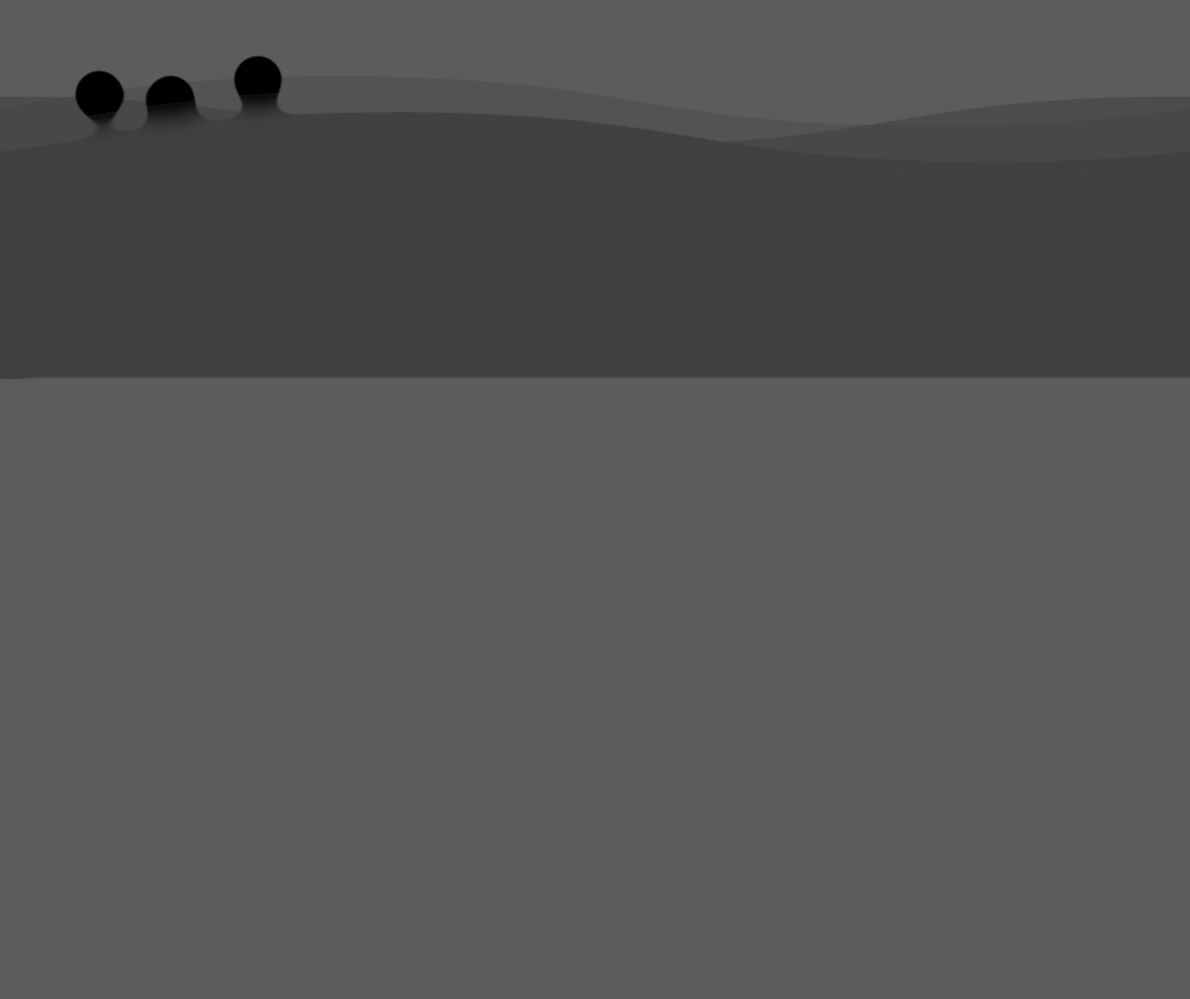
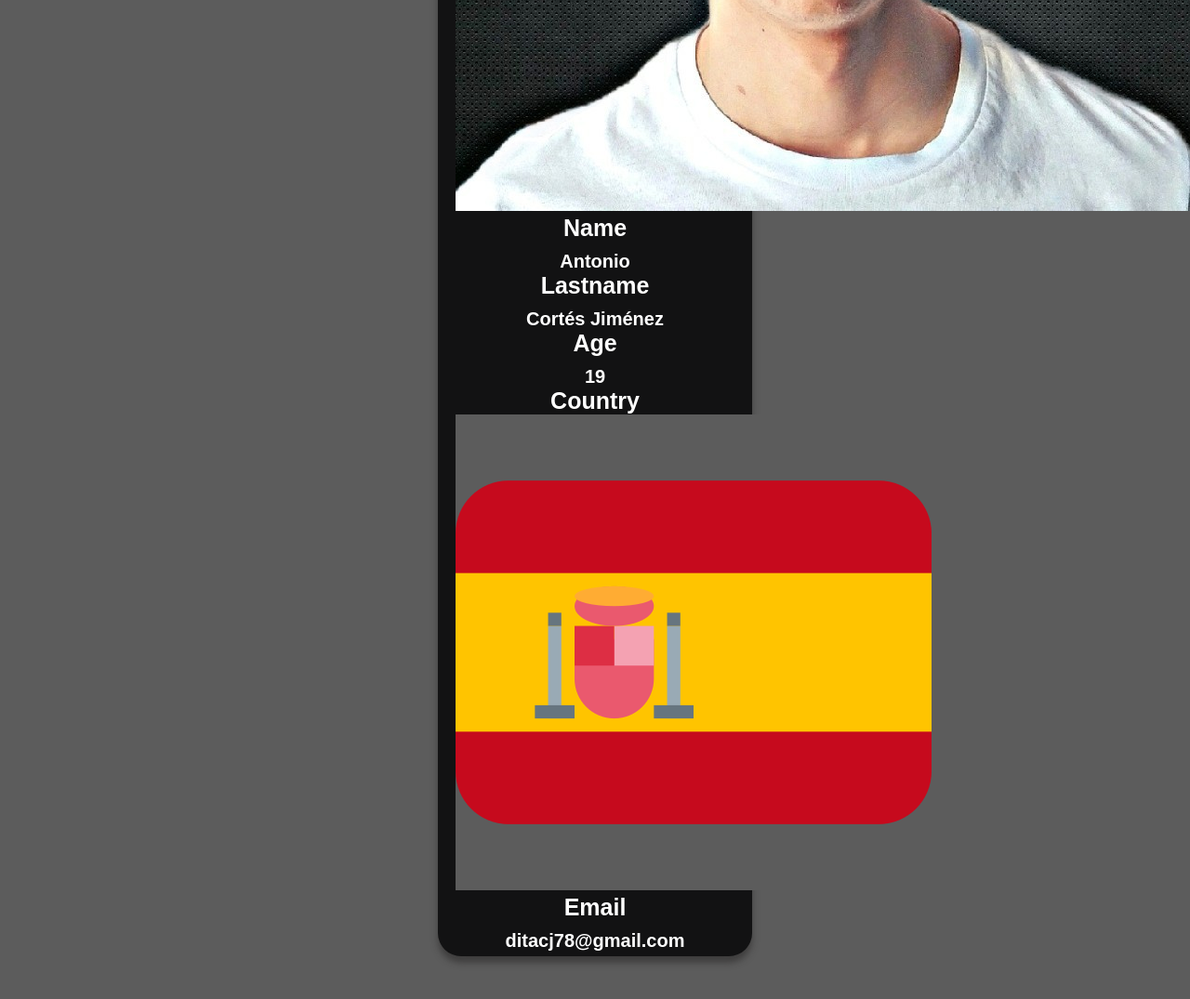
Before and after one commit to le4nnt0nn/le4nnt0nn.github.io, a plain HTML site: page html/cv.html in a window 1280 px wide. Shown: the part 1015-2090 px from the top of the page at 93% size. Before the commit the page ends 1315 px from the top, so only its background shows below. Drawn offline with Linux system fonts and the light colour scheme; a web font is replaced by a local one.

Commit message:
html cv : added principal information

```diff
--- a/html/cv.html
+++ b/html/cv.html
@@ -34,9 +34,17 @@
         <h2>General Information</h2>
         <div class="cards_content">
             <div class="card">
+                <img id="avatar" src="../images/avatar.jpg" alt="avatarAlt" style="width: 200px, height: 200px">
+                <h3>Name</h3>
+                <p>Antonio</p>
+                <h3>Lastname</h3>
+                <p>Cortés Jiménez</p>
                 <h3>Age</h3>
                 <p>19</p>
-
+                <h3>Country</h3>
+                <img src="../images/spainFlag.png" alt="spainFlagAlt" sytle="width: 10px, height: 10px">
+                <h3>Email</h3>
+                <p>ditacj78@gmail.com</p>
             </div>
         </div>
     </div>
```
